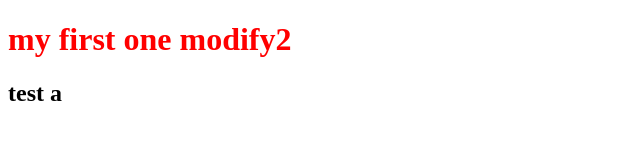
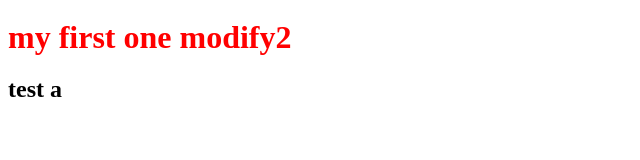
Before and after one commit to WilCPL/MyPracAAA, a plain HTML site: page index.html in a window 1280 px wide. Shown: the full height of the page, 0-640 px from the left. Drawn offline with Linux system fonts and the light colour scheme.

Commit message:
my log line 1 log line 2 log line 3
log line 4

special char like !@#%&

line a
lineb

```diff
--- a/style.css
+++ b/style.css
@@ -1,3 +1,4 @@
 h1{
     color:red;
+    line-height:33px;
 }
```
